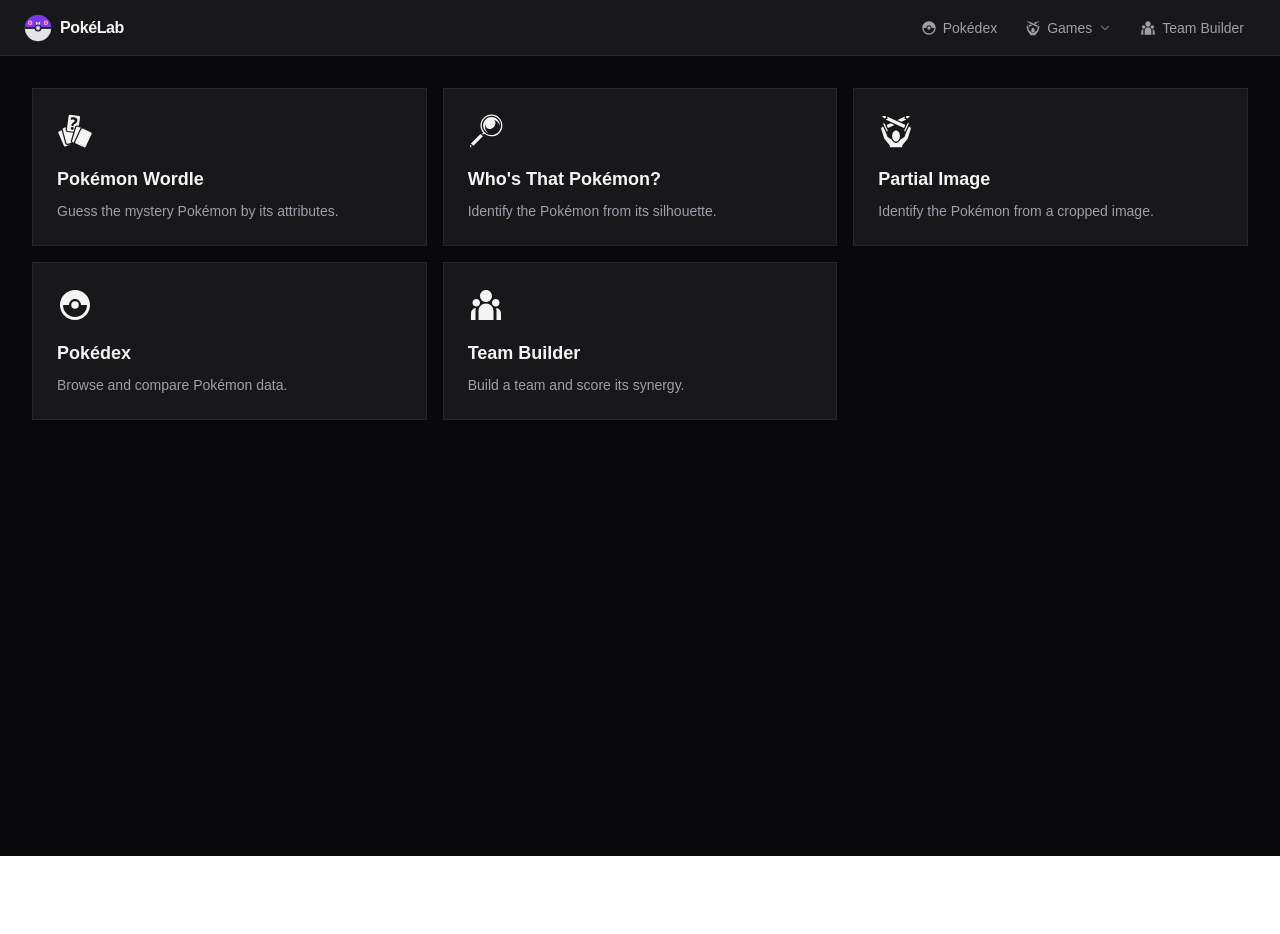
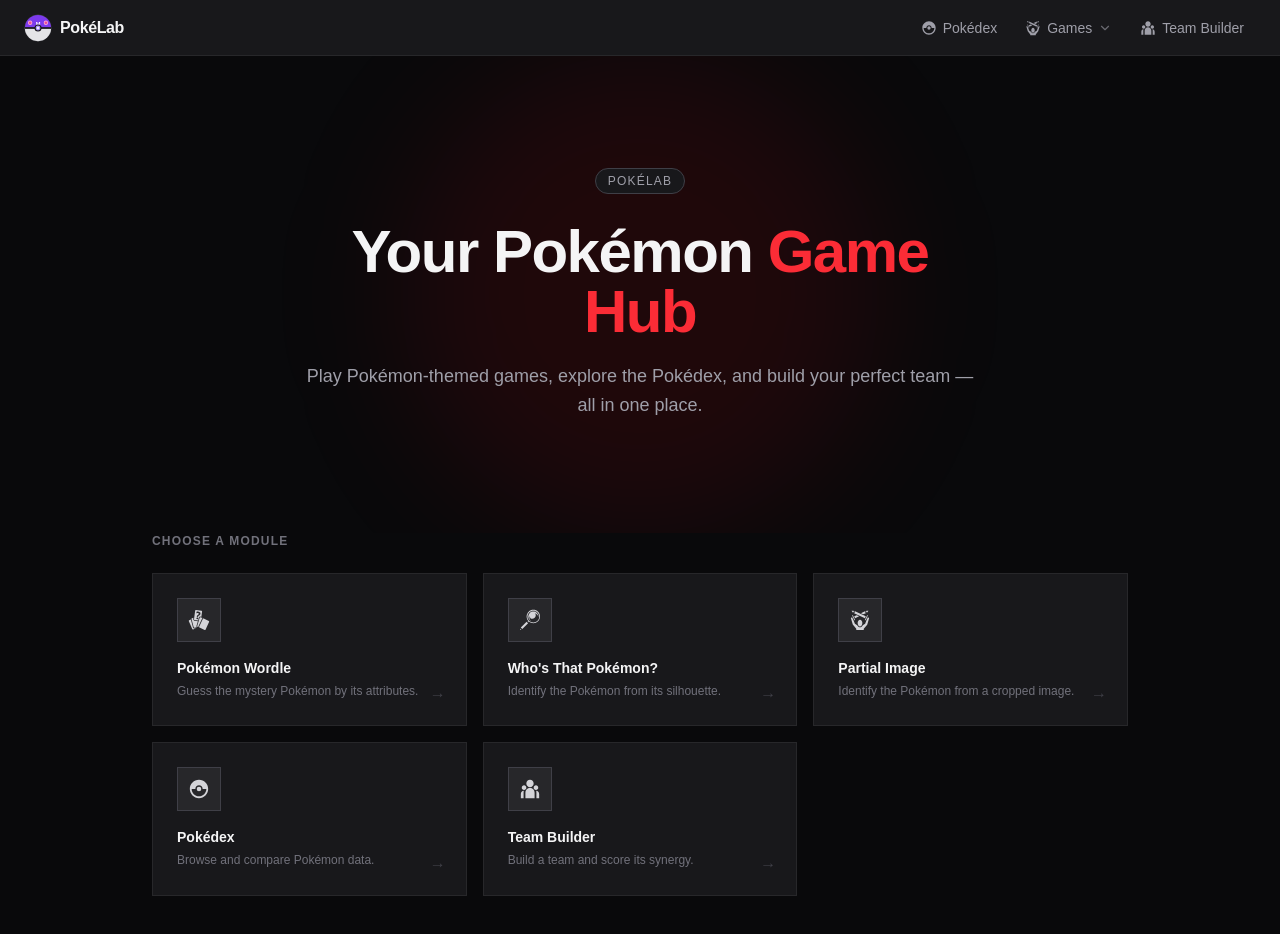
Before and after one commit to SubodhKatna/Pok-Lab, a React (Vite) app: page / in a window 1280 px wide. Shown: the top 934 px of the page. Before the commit the page ends 856 px from the top, so only its background shows below. Built offline with nearby package versions, Linux system fonts and the light colour scheme.

Commit message:
Update home page UI with hover effects and hero section

```diff
--- a/src/features/home/HomePage.tsx
+++ b/src/features/home/HomePage.tsx
@@ -3,23 +3,73 @@
 
 export function HomePage() {
   return (
-    <div className="min-h-screen bg-zinc-950 p-8">
-      <div className="grid grid-cols-1 sm:grid-cols-2 lg:grid-cols-3 gap-4">
+    <div className="min-h-screen bg-zinc-950">
+      {/* Hero */}
+      <section className="relative overflow-hidden px-6 py-20 sm:py-28 text-center">
+        {/* Subtle radial glow behind the title */}
+        <div
+          aria-hidden
+          className="pointer-events-none absolute inset-0 flex items-center justify-center"
+        >
+          <div className="h-[480px] w-[480px] rounded-full bg-red-600/10 blur-3xl" />
+        </div>
+
+        <div className="relative z-10 mx-auto max-w-2xl">
+          <span className="mb-4 inline-block rounded-full border border-zinc-700 bg-zinc-900 px-3 py-1 text-xs font-medium tracking-widest text-zinc-400 uppercase">
+            PokéLab
+          </span>
+          <h1 className="mt-3 text-4xl font-extrabold tracking-tight text-zinc-100 sm:text-5xl lg:text-6xl">
+            Your Pokémon{' '}
+            <span className="text-red-500">Game Hub</span>
+          </h1>
+          <p className="mt-5 text-base text-zinc-400 sm:text-lg leading-relaxed">
+            Play Pokémon-themed games, explore the Pokédex, and build your perfect team — all in one place.
+          </p>
+        </div>
+      </section>
+
+      {/* Game cards */}
+      <section className="mx-auto max-w-5xl px-6 pb-20">
+        <h2 className="mb-6 text-xs font-semibold uppercase tracking-widest text-zinc-500">
+          Choose a module
+        </h2>
+        <div className="grid grid-cols-1 gap-4 sm:grid-cols-2 lg:grid-cols-3">
           {GAME_REGISTRY.map((mod) => {
             const Icon = mod.icon
             return (
               <Link
                 key={mod.id}
                 to={mod.path}
-              className="bg-zinc-900 border border-zinc-800 rounded-lg p-6 hover:border-zinc-600 transition-colors"
+                className="group relative flex flex-col gap-4 rounded-xl border border-zinc-800 bg-zinc-900 p-6
+                           transition-all duration-200
+                           hover:-translate-y-1 hover:border-zinc-600 hover:shadow-lg hover:shadow-black/40"
               >
-              <Icon className="text-4xl text-zinc-100 mb-4" />
-              <h2 className="text-zinc-100 text-lg font-semibold mb-2">{mod.name}</h2>
-              <p className="text-zinc-400 text-sm">{mod.description}</p>
+                {/* Icon container */}
+                <div className="flex h-11 w-11 items-center justify-center rounded-lg border border-zinc-700 bg-zinc-800 transition-colors duration-200 group-hover:border-red-500/50 group-hover:bg-red-500/10">
+                  <Icon size={22} className="text-zinc-300 transition-colors duration-200 group-hover:text-red-400" />
+                </div>
+
+                <div>
+                  <h3 className="text-sm font-semibold text-zinc-100 group-hover:text-white transition-colors duration-200">
+                    {mod.name}
+                  </h3>
+                  <p className="mt-1 text-xs leading-relaxed text-zinc-500 group-hover:text-zinc-400 transition-colors duration-200">
+                    {mod.description}
+                  </p>
+                </div>
+
+                {/* Arrow hint */}
+                <span
+                  aria-hidden
+                  className="absolute bottom-5 right-5 text-zinc-700 transition-all duration-200 group-hover:translate-x-0.5 group-hover:text-zinc-400"
+                >
+                  →
+                </span>
               </Link>
             )
           })}
         </div>
+      </section>
     </div>
   )
 }
```
Lines whose indentation alone changed are shown as unchanged.
